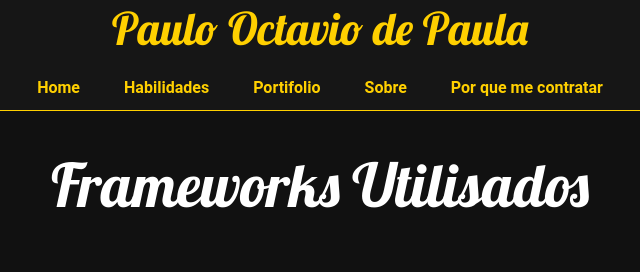
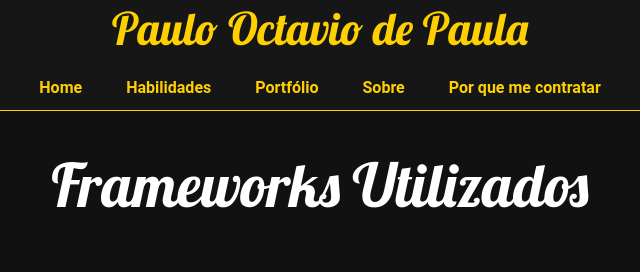
Before and after one commit to paulotavio787/curriculo, a React (Create React App) app: page /abilidades in a window 1280 px wide. Shown: the top 272 px of the page, without its empty margins (320-960 px from the left). Built offline with nearby package versions, Linux system fonts and the light colour scheme.

Commit message:
Ajust texts

```diff
--- a/src/components/menu/index.js
+++ b/src/components/menu/index.js
@@ -11,7 +11,7 @@ const Menu = () => {
             <NavBox>
                 <Link to="/" className="nav">Home</Link>
                 <Link to="/abilidades" className="nav">Habilidades</Link>
-                <Link to="/portifolio" className="nav">Portifolio</Link>
+                <Link to="/portifolio" className="nav">Portfólio</Link>
                 <Link to="/sobre" className="nav">Sobre</Link>
                 <Link to="/porque" className="nav">Por que me contratar</Link>
             </NavBox>
--- a/src/pages/Abilidades/index.js
+++ b/src/pages/Abilidades/index.js
@@ -12,7 +12,7 @@ import { Title } from "../Home/styles";
 const Abilidades = () => {
     return (
         <PageDefault>
-            <Title>Frameworks Utilisados</Title>
+            <Title>Frameworks Utilizados</Title>
             <Div>
                 <div className="frameworkBox">
                     <img src={js} alt="logo do Framework" className="logo" alt="JS logo" />
--- a/src/pages/Portifolio/index.js
+++ b/src/pages/Portifolio/index.js
@@ -14,7 +14,7 @@ const openAEB = () => {
 const Portifolio = () => {
     return (
         <PageDefault>
-            <Title>Portifolio</Title>
+            <Title>Portfólio</Title>
             <Box>
                 <div className="AppBox">
                     <a href="https://www.anomiagaba.ml/" className="AppLink">
```
